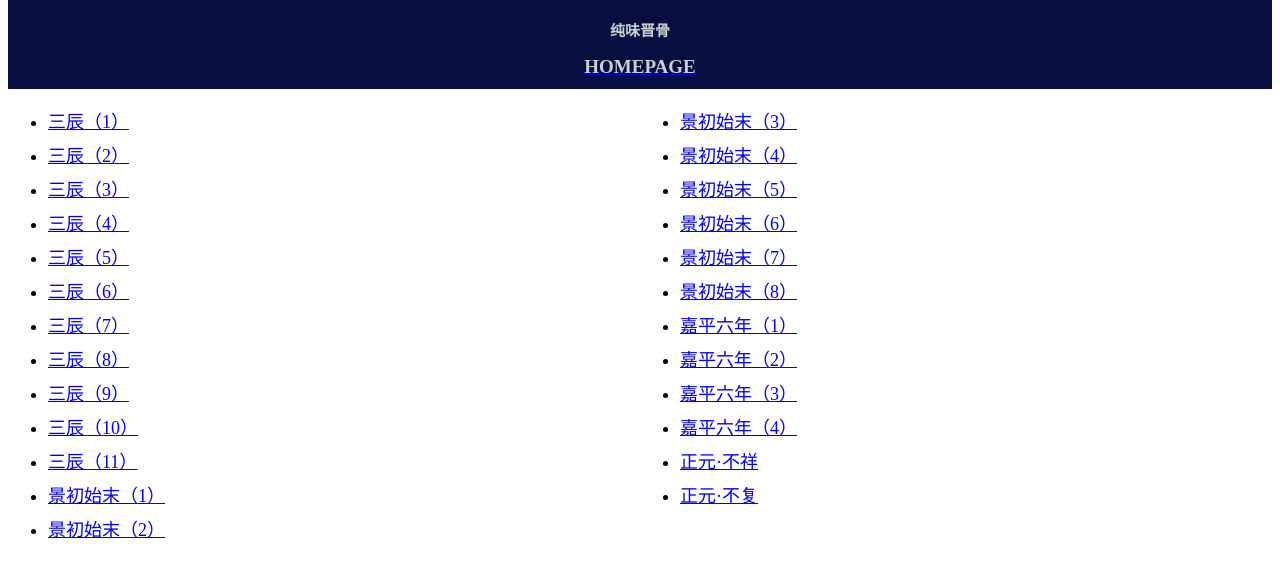
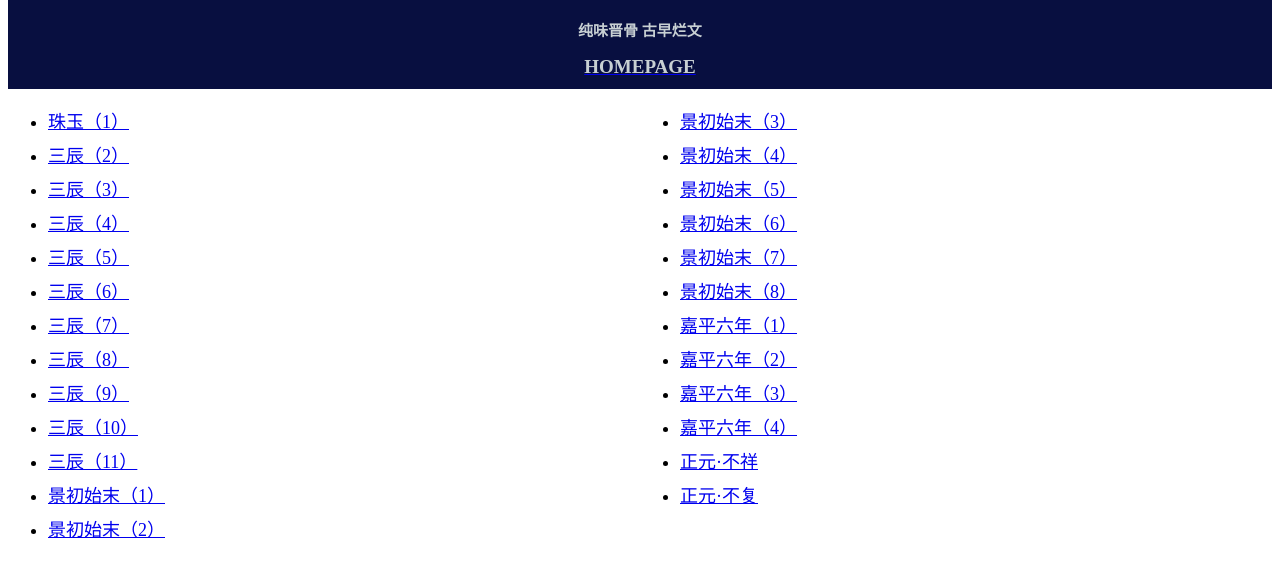
Before and after one commit to materia-prima/materia-prima, a plain HTML site: page index.html in a window 1280 px wide. Shown: the part 69-646 px from the top of the page. Drawn offline with Linux system fonts and the light colour scheme.

Commit message:
Update index.html

```diff
--- a/index.html
+++ b/index.html
@@ -62,7 +62,7 @@ li{margin: 8px auto}
 珠玉·隐怀·潜流
 </div>
 <div class="warning">
-纯味晋骨
+纯味晋骨 古早烂文
 </div>
 
 <a href="https://materia-prima.github.io">
@@ -72,7 +72,7 @@ HOMEPAGE
 
 <div class="first">
 <ul>
- <li> <a href="https://materia-prima.github.io/du/sc01.html">三辰（1）</a> </li>
+ <li> <a href="https://materia-prima.github.io/tang/zhuyu01.html">珠玉（1）</a> </li>
  <li> <a href="https://materia-prima.github.io/du/sc02.html">三辰（2）</a> </li>
  <li> <a href="https://materia-prima.github.io/du/sc03.html">三辰（3）</a> </li>
  <li> <a href="https://materia-prima.github.io/du/sc04.html">三辰（4）</a> </li>
```
